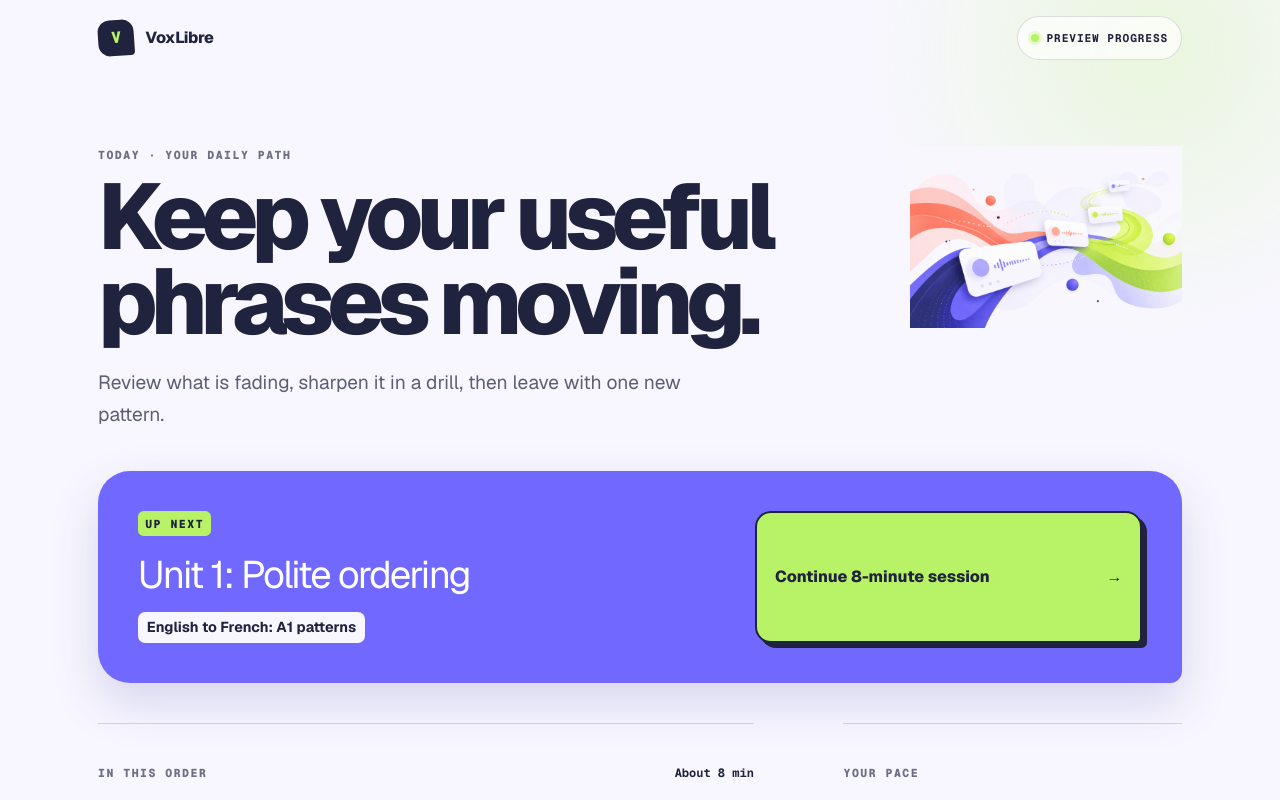
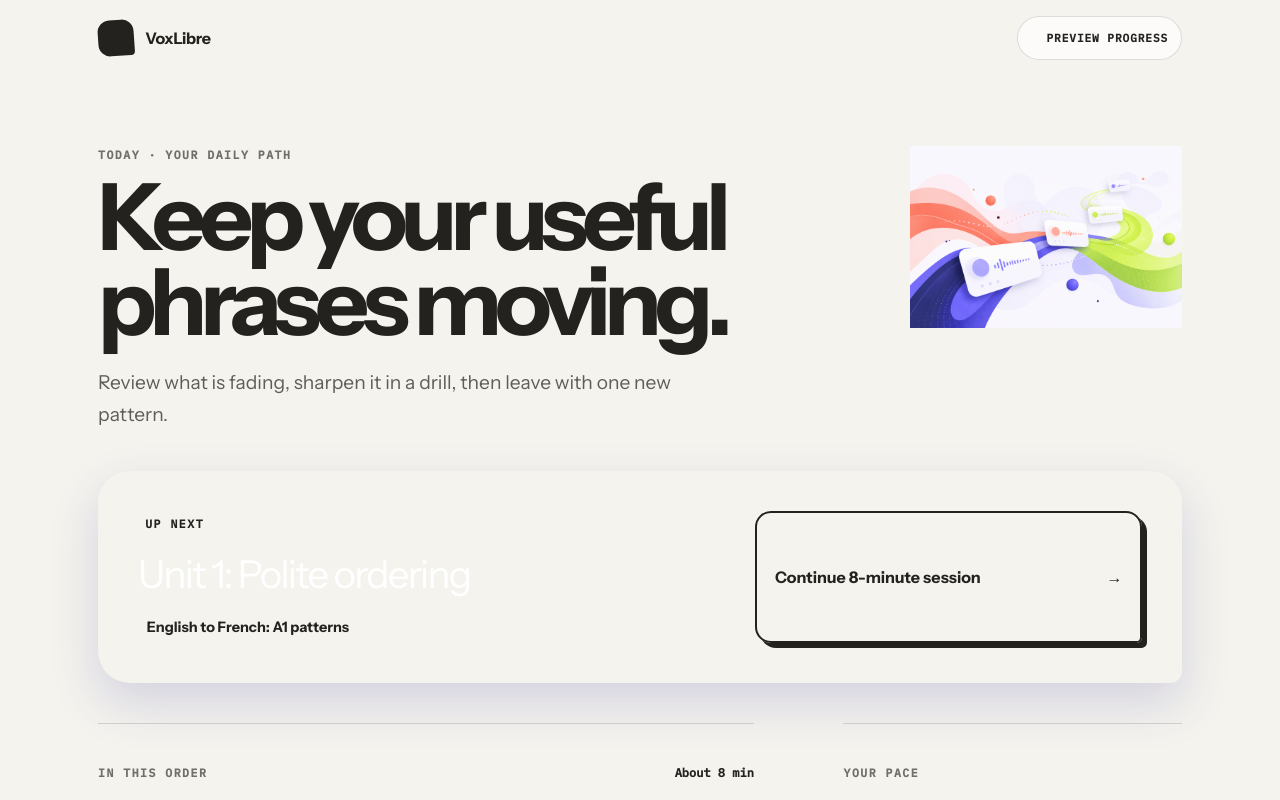
Before and after one commit to sleuthy-sloth/VerbaLibera, a Next.js app: page / in a window 1280 px wide. Shown: the top 800 px of the page. Built offline with nearby package versions, Linux system fonts and the light colour scheme.

Commit message:
feat: establish quiet ink visual foundation

```diff
--- a/public/offline.html
+++ b/public/offline.html
@@ -3,12 +3,14 @@
   <head>
     <meta charset="utf-8" />
     <meta name="viewport" content="width=device-width, initial-scale=1" />
-    <meta name="theme-color" content="#7068FF" />
+    <meta name="theme-color" content="#f4f3ee" />
     <title>VoxLibre is offline</title>
     <style>
-      :root { color: #20233d; background: #f8f7ff; font-family: system-ui, sans-serif; }
+      :root { color: #24221f; background: #f4f3ee; font-family: system-ui, sans-serif; }
       body { display: grid; min-height: 100vh; margin: 0; place-items: center; padding: 1.5rem; }
-      main { max-width: 32rem; padding: 2rem; border-radius: 1.5rem 1.5rem .5rem 1.5rem; background: #fff; box-shadow: 0 1rem 3rem rgba(32, 35, 61, .12); }
+      main { max-width: 32rem; padding: 2rem; border: 1px solid #1e6563; border-radius: .5rem; background: #fff; }
+      h1 { font-family: Georgia, 'Times New Roman', serif; }
+      main > p:first-child { color: #1e6563; }
       p { line-height: 1.6; }
     </style>
   </head>
--- a/src/app/globals.css
+++ b/src/app/globals.css
@@ -1,24 +1,23 @@
 @import "tailwindcss";
 
 :root {
-  --ink: #20233d;
-  --indigo: #7068ff;
-  --coral: #ff765f;
-  --lime: #b8f266;
-  --cloud: #f8f7ff;
-  --focus-ring: var(--ink);
-  --background: var(--cloud);
+  --canvas: #f4f3ee;
+  --surface: #ffffff;
+  --ink: #24221f;
+  --accent: #1e6563;
+  --focus-ring: var(--accent);
+  --background: var(--canvas);
   --foreground: var(--ink);
-  --font-display: var(--font-geist-sans);
-  --font-body: var(--font-geist-sans);
-  --font-utility: var(--font-geist-mono);
+  --font-display: var(--font-newsreader);
+  --font-body: var(--font-instrument-sans);
+  --font-utility: var(--font-ibm-plex-mono);
 }
 
 @theme inline {
   --color-background: var(--background);
   --color-foreground: var(--foreground);
-  --font-sans: var(--font-geist-sans);
-  --font-mono: var(--font-geist-mono);
+  --font-sans: var(--font-body);
+  --font-mono: var(--font-utility);
 }
 
 * {
@@ -28,9 +27,7 @@
 body {
   min-width: 320px;
   margin: 0;
-  background:
-    radial-gradient(circle at 90% 6%, rgba(184, 242, 102, 0.22), transparent 18rem),
-    var(--cloud);
+  background: var(--canvas);
   color: var(--foreground);
   font-family: var(--font-body), Arial, Helvetica, sans-serif;
 }
@@ -46,8 +43,8 @@ a {
 }
 
 ::selection {
-  background: var(--lime);
-  color: var(--ink);
+  background: var(--accent);
+  color: var(--canvas);
 }
 
 @media (prefers-reduced-motion: reduce) {
--- a/src/app/layout.tsx
+++ b/src/app/layout.tsx
@@ -1,19 +1,24 @@
 import type { Metadata } from "next";
-import { Geist, Geist_Mono } from "next/font/google";
+import { IBM_Plex_Mono, Instrument_Sans, Newsreader } from "next/font/google";
 import { PwaRegistrar } from "@/components/pwa/PwaRegistrar";
 import { QueryProvider } from "@/lib/query-provider";
 import "./globals.css";
 
-const geistSans = Geist({
-  variable: "--font-geist-sans",
+const newsreader = Newsreader({
+  variable: "--font-newsreader",
   subsets: ["latin"],
 });
 
-const geistMono = Geist_Mono({
-  variable: "--font-geist-mono",
+const instrumentSans = Instrument_Sans({
+  variable: "--font-instrument-sans",
   subsets: ["latin"],
 });
 
+const ibmPlexMono = IBM_Plex_Mono({
+  variable: "--font-ibm-plex-mono",
+  subsets: ["latin"],
+  weight: ["400", "500"],
+});
 export const metadata: Metadata = {
   title: "VoxLibre · Daily practice path",
   description: "A focused daily path for practical language patterns.",
@@ -23,7 +28,7 @@ export default function RootLayout({ children }: LayoutProps<"/">) {
   return (
     <html
       lang="en"
-      className={`${geistSans.variable} ${geistMono.variable} h-full antialiased`}
+      className={`${newsreader.variable} ${instrumentSans.variable} ${ibmPlexMono.variable} h-full antialiased`}
     >
       <body className="min-h-full">
         <QueryProvider>
--- a/src/app/manifest.ts
+++ b/src/app/manifest.ts
@@ -2,12 +2,18 @@ import type { MetadataRoute } from 'next';
 
 export default function manifest(): MetadataRoute.Manifest {
   return {
+    id: '/',
     name: 'VoxLibre',
     short_name: 'VoxLibre',
+    description: 'A calm daily practice path for practical language patterns.',
     start_url: '/',
     display: 'standalone',
-    background_color: '#F8F7FF',
-    theme_color: '#7068FF',
+    background_color: '#f4f3ee',
+    theme_color: '#f4f3ee',
+    shortcuts: [
+      { name: 'Today', url: '/' },
+      { name: 'Resume session', url: '/learn/english-to-french' },
+    ],
     icons: [
       { src: '/icons/voxlibre-192.png', sizes: '192x192', type: 'image/png' },
       { src: '/icons/voxlibre-512.png', sizes: '512x512', type: 'image/png' },
```
Also changed, not shown: 2 other files (tests, documents, lock files or other folders).
